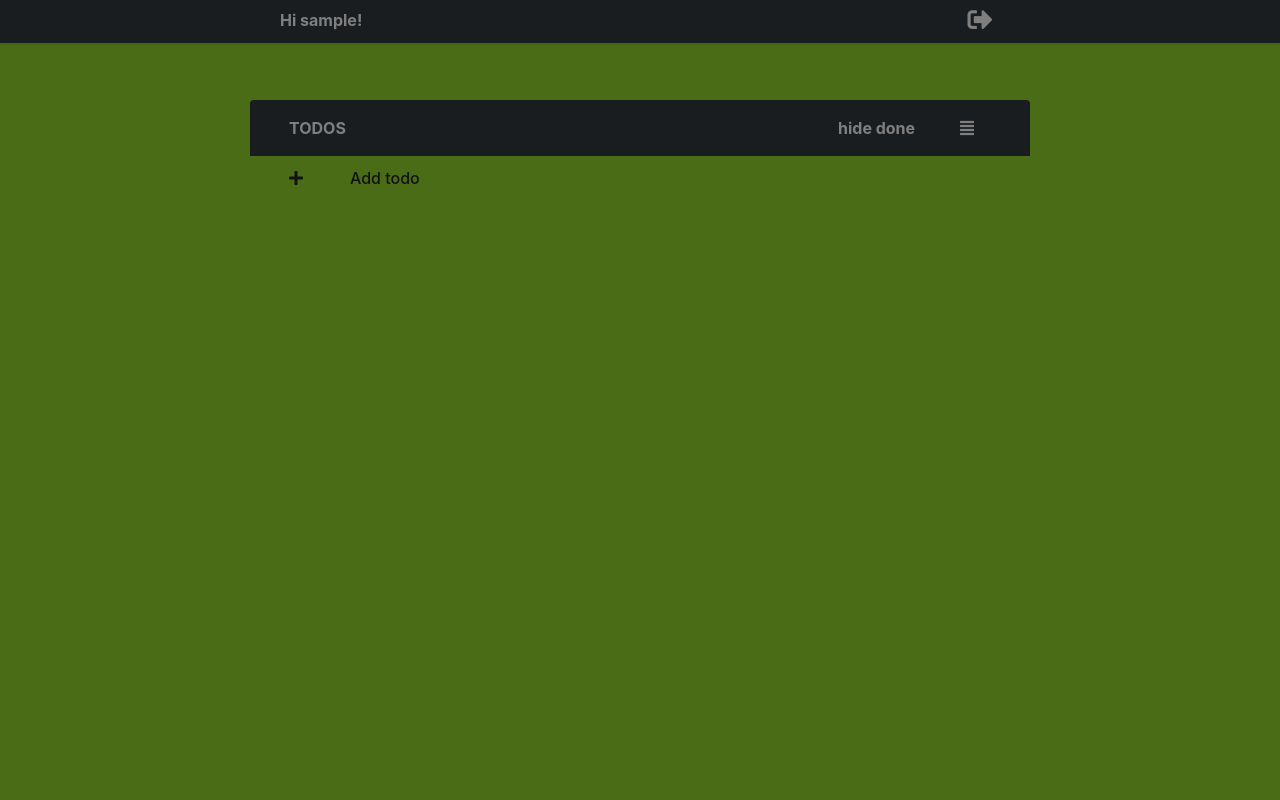
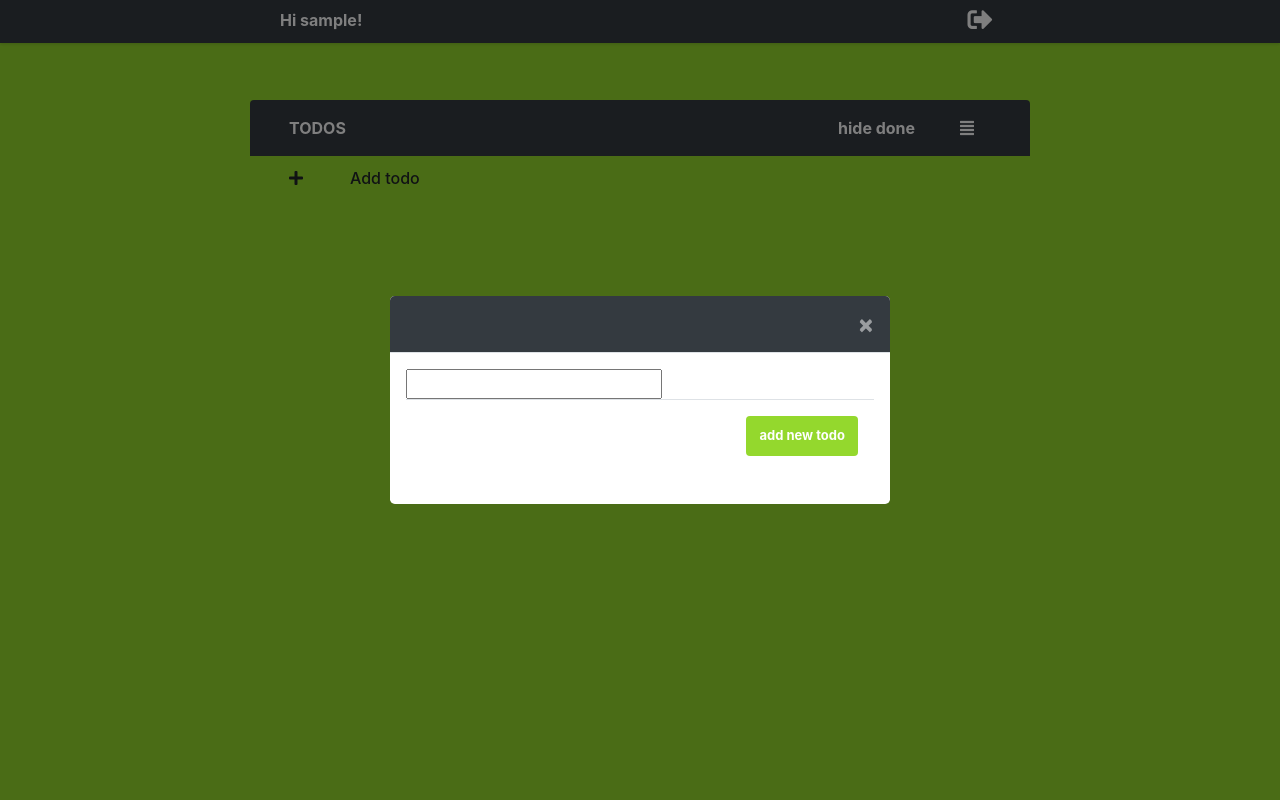
Before and after one commit to trejsu/hash-todo, a Django app: page /todo/ in a window 1280 px wide, after a click that opens the changed part. Run offline with Django 3.2, Linux system fonts and the light colour scheme; the visitor is signed in with stand-in values (Sample User, id 1); data that the repository does not hold is empty; some libraries are stand-ins or nearby versions.

Commit message:
Improves add todo modal style

```diff
--- a/todo/forms.py
+++ b/todo/forms.py
@@ -7,3 +7,7 @@ class TaskForm(forms.ModelForm):
     class Meta:
         model = Task
         fields = ['text']
+
+    def __init__(self, *args, **kwargs):
+        super(forms.ModelForm, self).__init__(*args, **kwargs)
+        self.fields['text'].label = ''
--- a/todo/static/todo/home.css
+++ b/todo/static/todo/home.css
@@ -106,3 +106,30 @@
   line-height: 1.25rem;
   cursor: pointer;
 }
+
+.modal-content {
+  border: none !important;
+}
+
+.modal-header {
+  background-color: var(--dark-color);
+  color: var(--light-color);
+}
+
+.close {
+  color: var(--light-color) !important;
+}
+
+.modal-footer button {
+  text-align: center;
+  height: auto;
+  font-size: 13px !important;
+  font-weight: bold;
+  padding: 9px 12px;
+  box-sizing: border-box;
+  background: var(--primary-color);
+  color: var(--light-color);
+  text-shadow: none;
+  border: 1px solid transparent;
+  border-radius: .25rem
+}
--- a/todo/templates/todo/home.html
+++ b/todo/templates/todo/home.html
@@ -77,11 +77,10 @@
   </div>
 
   <div class="modal fade" id="add-task-modal" tabindex="-1" role="dialog" aria-labelledby="add-task-modal-title"
-       hidden="true">
+       aria-hidden="true">
     <div class="modal-dialog modal-dialog-centered" role="document">
       <div class="modal-content">
         <div class="modal-header">
-          <h5 class="modal-title" id="add-task-modal-long-title">Add todo</h5>
           <button type="button" class="close" data-dismiss="modal" aria-label="Close">
             <span aria-hidden="true">&times;</span>
           </button>
@@ -91,7 +90,7 @@
             {% csrf_token %}
             {{ form }}
             <div class="modal-footer">
-              <button type="submit" class="btn btn-primary">Add</button>
+              <button type="submit" class="btn btn-primary">add new todo</button>
             </div>
           </form>
         </div>
```
